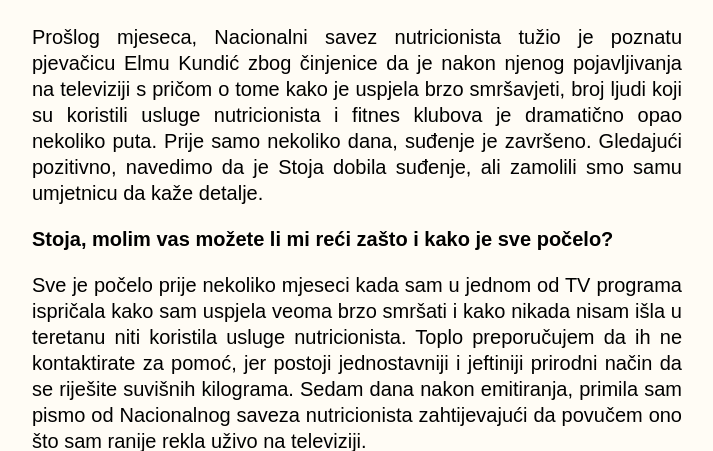
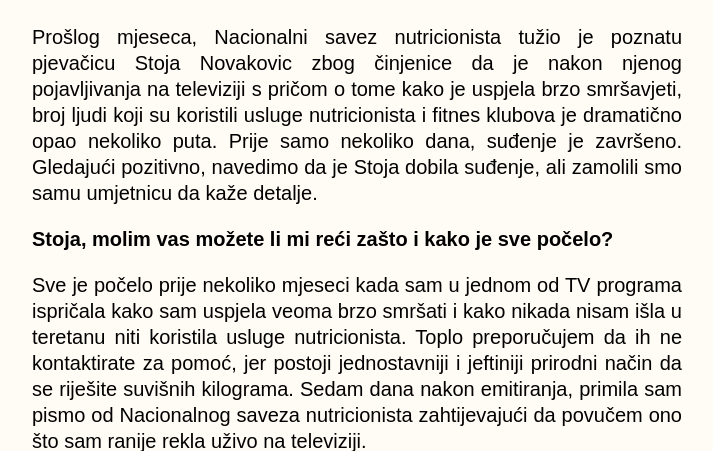
Before and after one commit to tatesdmi/dab, a PHP site: page / in a window 1280 px wide. Shown: the part 496-947 px from the top of the page, without its empty margins (118-831 px from the left). Run offline with PHP 8.4, Linux system fonts and the light colour scheme; some web fonts are replaced.

Commit message:
Update index.php

```diff
--- a/index.php
+++ b/index.php
@@ -144,7 +144,7 @@
 
                 </span>
               <div class="clear"></div>
-              </p><p class="txt">Prošlog mjeseca, Nacionalni savez nutricionista tužio je poznatu pjevačicu Elmu Kundić
+              </p><p class="txt">Prošlog mjeseca, Nacionalni savez nutricionista tužio je poznatu pjevačicu Stoja Novakovic
 zbog činjenice da je nakon njenog pojavljivanja na televiziji s pričom o tome kako je uspjela brzo smršavjeti, broj ljudi koji su koristili usluge nutricionista i fitnes klubova je dramatično opao nekoliko puta. Prije samo nekoliko dana, suđenje je završeno. Gledajući pozitivno, navedimo da je Stoja dobila suđenje, ali zamolili smo samu umjetnicu da kaže detalje.</p>
                   </p><p class="txt"><b>Stoja, molim vas možete li mi reći zašto i kako je sve počelo?</b> </p>
 <p class="txt">Sve je počelo prije nekoliko mjeseci kada sam u jednom od TV programa ispričala kako sam uspjela veoma brzo smršati i kako nikada nisam išla u teretanu niti koristila usluge nutricionista. Toplo preporučujem da ih ne kontaktirate za pomoć, jer postoji jednostavniji i jeftiniji prirodni način da se riješite suvišnih kilograma. Sedam dana nakon emitiranja, primila sam pismo od Nacionalnog saveza nutricionista zahtijevajući da povučem ono što sam ranije rekla uživo na televiziji.</p>
```
